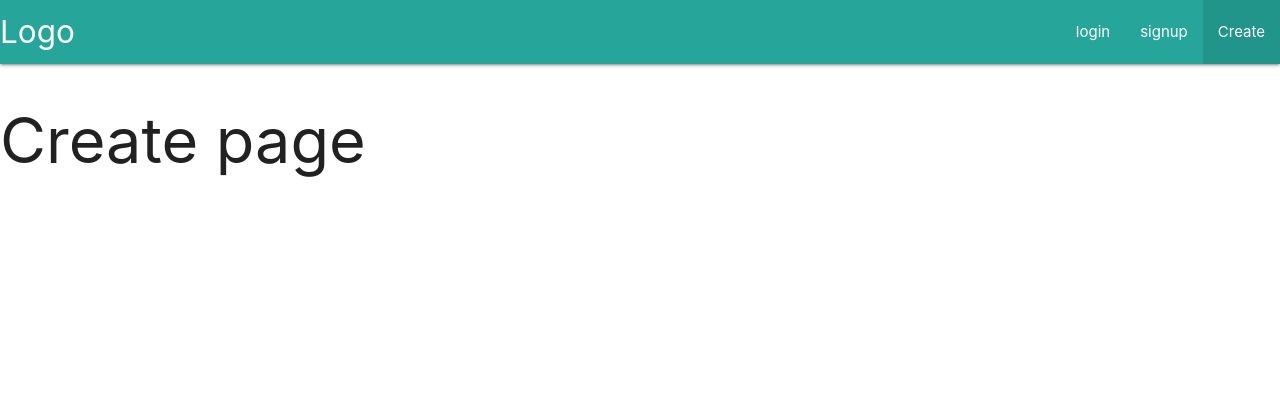
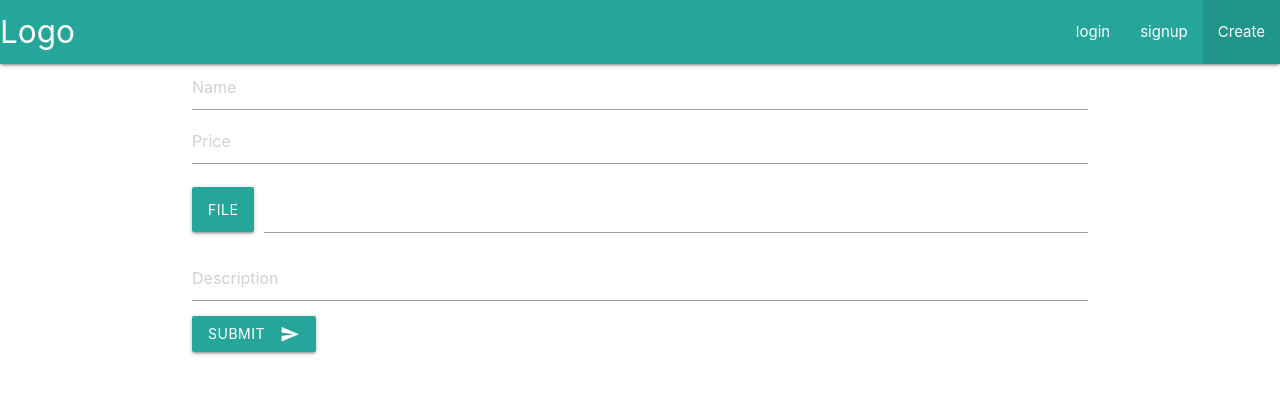
Before and after one commit to vyash5075/Mystore-NextJS, a Next.js app: page /create in a window 1280 px wide. Shown: the top 394 px of the page. Built offline with nearby package versions, Linux system fonts and the light colour scheme.

Commit message:
create add product page

```diff
--- a/pages/create.js
+++ b/pages/create.js
@@ -1,10 +1,65 @@
 import Link from "next/link";
 import { useEffect, useState } from "react";
 const Create = () => {
+  const [name, setName] = useState("");
+  const [price, setPrice] = useState("");
+  const [description, setDescription] = useState("");
+  const [media, setMedia] = useState("");
+
+  const handleSubmit = (e) => {
+    e.preventDefault();
+    console.log(e);
+    // console.log(name, price, media, description);
+  };
   return (
-    <div>
-      <h1>Create page</h1>
-    </div>
+    <form className="container" onSubmit={(e) => handleSubmit(e)}>
+      <input
+        type="text"
+        name="name"
+        placeholder="Name"
+        value={name}
+        onChange={(e) => setName(e.target.value)}
+      />
+
+      <input
+        type="text"
+        name="price"
+        placeholder="Price"
+        value={price}
+        onChange={(e) => setName(e.target.value)}
+      />
+
+      <div className="file-field input-field">
+        <div className="btn">
+          <span>File</span>
+          <input
+            type="file"
+            accept="image/*"
+            onChange={(e) => setMedia(e.target.files[0])}
+          />
+        </div>
+        <div className="file-path-wrapper">
+          <input className="file-path validate" type="text" />
+        </div>
+      </div>
+
+      <img
+        className="responsive-img"
+        src={media ? URL.createObjectURL(media) : ""}
+      />
+      <textarea
+        name="description"
+        placeholder="Description"
+        value={description}
+        onChange={(e) => {
+          setDescription(e.target.value);
+        }}
+        className="materialize-textarea"
+      ></textarea>
+      <button className="btn waves-effect waves-light" type="submit">
+        Submit<i className="material-icons right">send</i>
+      </button>
+    </form>
   );
 };
 
```
